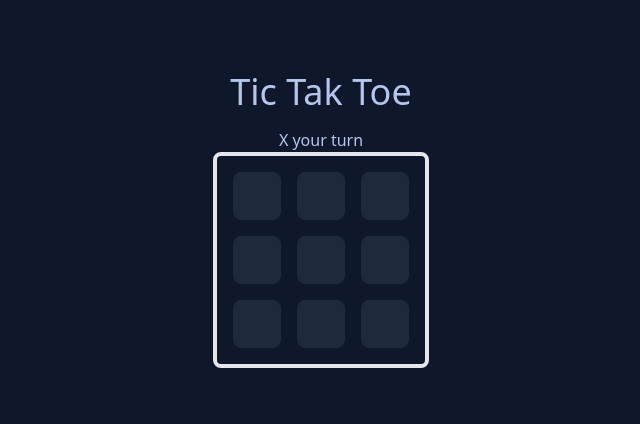
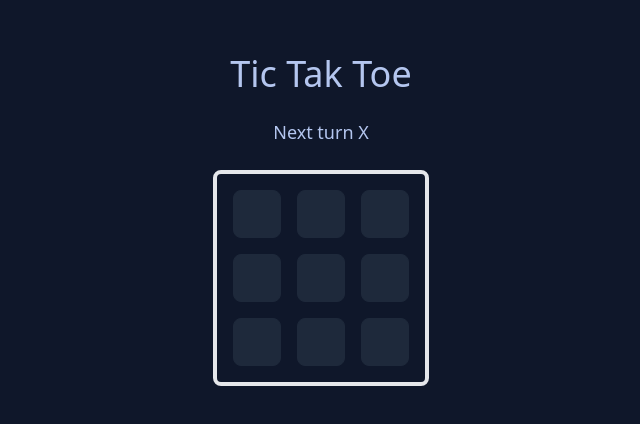
Before and after one commit to KishanMandora/tic-tac-toe, a React (Create React App) app: page / in a window 1280 px wide. Shown: the part 180-604 px from the top of the page, without its empty margins (319-959 px from the left). Built offline with nearby package versions, Linux system fonts and the light colour scheme.

Commit message:
feat: add game status

```diff
--- a/src/Components/Game.jsx
+++ b/src/Components/Game.jsx
@@ -1,19 +1,16 @@
 import { useState } from "react";
-import { calculateNextValue } from "../utils/calculateNextValue";
-import { calculateWinner } from "../utils/calculateWinner";
 import { RenderSquare } from "./RenderSquare";
+import { gameCalculations } from "../utils/gameCalculations";
 
 function Game() {
   const [squares, setSquares] = useState(Array(9).fill(null));
 
-  const nextValue = calculateNextValue(squares);
-  const winner = calculateWinner(squares);
+  const { status } = gameCalculations(squares);
 
   return (
     <section className="w-full h-screen flex flex-col justify-center items-center">
-      <h2 className="text-4xl mb-4"> Tic Tak Toe </h2>
-      {winner && <span> Winner is {winner} </span>}
-      {!winner && <span> {nextValue} your turn </span>}
+      <h2 className="text-4xl"> Tic Tak Toe </h2>
+      <div className="text-lg my-6"> {status} </div>
       <div className="p-4 flex flex-col gap-4 border-4 border-solid rounded-lg">
         <div className="grid grid-cols-3 gap-4">
           {squares.map((square, index) => {
--- a/src/Components/RenderSquare.jsx
+++ b/src/Components/RenderSquare.jsx
@@ -1,9 +1,7 @@
-import { calculateNextValue } from "../utils/calculateNextValue";
-import { calculateWinner } from "../utils/calculateWinner";
+import { gameCalculations } from "../utils/gameCalculations";
 
 function RenderSquare({ squares, setSquares, i }) {
-  const nextValue = calculateNextValue(squares);
-  const winner = calculateWinner(squares);
+  const { winner, nextValue } = gameCalculations(squares);
 
   const selectSquare = (i) => {
     if (winner || squares[i]) {
--- a/src/utils/calculateWinner.js
+++ /dev/null
@@ -1,19 +0,0 @@
-const winCombination = [
-  [0, 1, 2],
-  [3, 4, 5],
-  [6, 7, 8],
-  [0, 3, 6],
-  [1, 4, 7],
-  [2, 5, 8],
-  [0, 4, 8],
-  [2, 4, 6],
-];
-
-export const calculateWinner = (squares) => {
-  for (let i = 0; i < winCombination.length; i++) {
-    const [a, b, c] = winCombination[i];
-    if (squares[a] && squares[a] === squares[b] && squares[b] === squares[c]) {
-      return squares[a];
-    }
-  }
-};
--- /dev/null
+++ b/src/utils/gameCalculations.js
@@ -0,0 +1,42 @@
+const winCombination = [
+  [0, 1, 2],
+  [3, 4, 5],
+  [6, 7, 8],
+  [0, 3, 6],
+  [1, 4, 7],
+  [2, 5, 8],
+  [0, 4, 8],
+  [2, 4, 6],
+];
+
+export const calculateWinner = (squares) => {
+  for (let i = 0; i < winCombination.length; i++) {
+    const [a, b, c] = winCombination[i];
+    if (squares[a] && squares[a] === squares[b] && squares[b] === squares[c]) {
+      return squares[a];
+    }
+  }
+};
+
+const calculateStatus = (winner, nextValue, squares) => {
+  return winner
+    ? `Winner is ${winner}`
+    : squares.every(Boolean)
+    ? `Match Draw`
+    : `Next turn ${nextValue}`;
+};
+
+export const calculateNextValue = (squares) =>
+  squares.filter(Boolean).length % 2 === 0 ? "X" : "O";
+
+export const gameCalculations = (squares) => {
+  return {
+    winner: calculateWinner(squares),
+    nextValue: calculateNextValue(squares),
+    status: calculateStatus(
+      calculateWinner(squares),
+      calculateNextValue(squares),
+      squares
+    ),
+  };
+};
```
